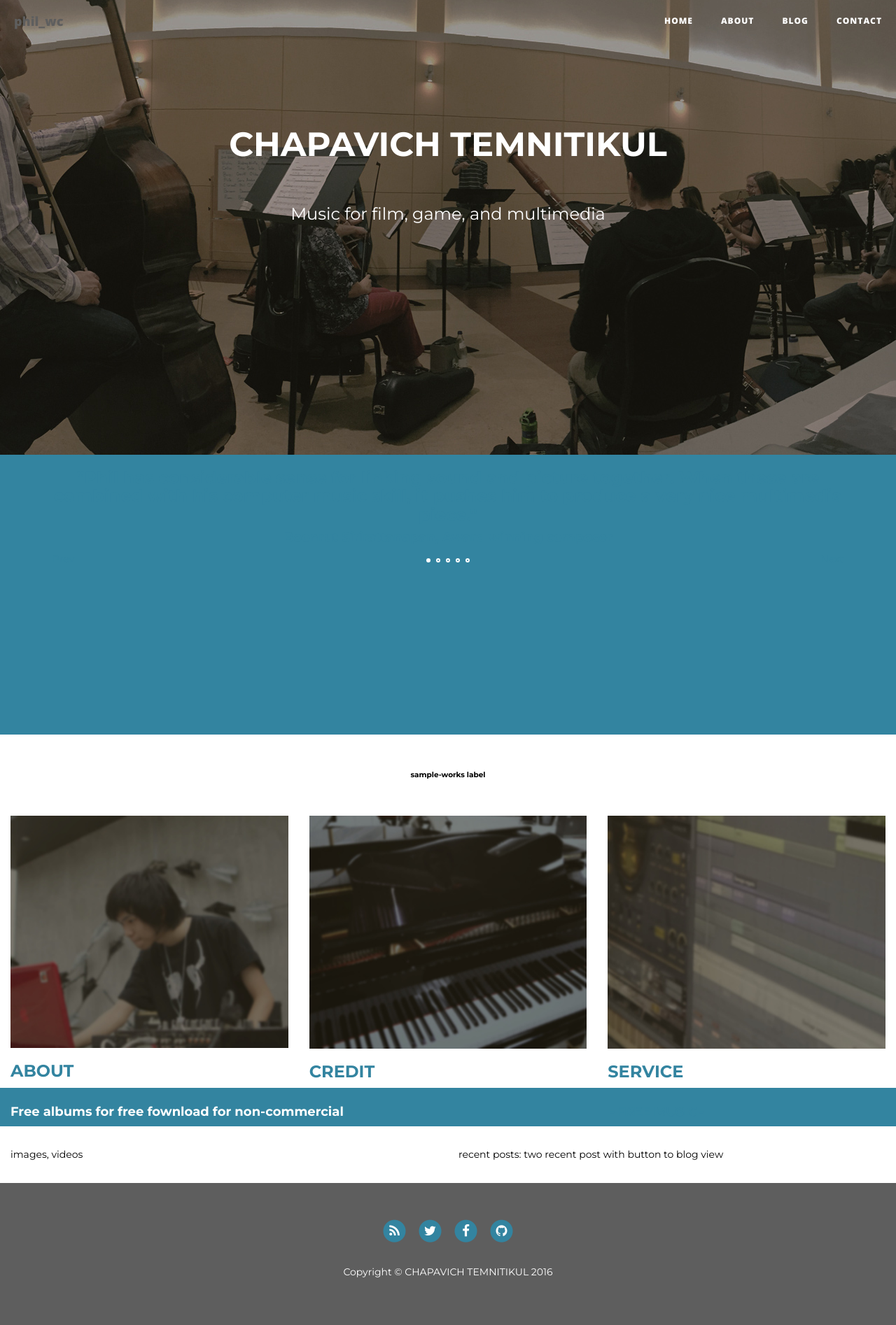
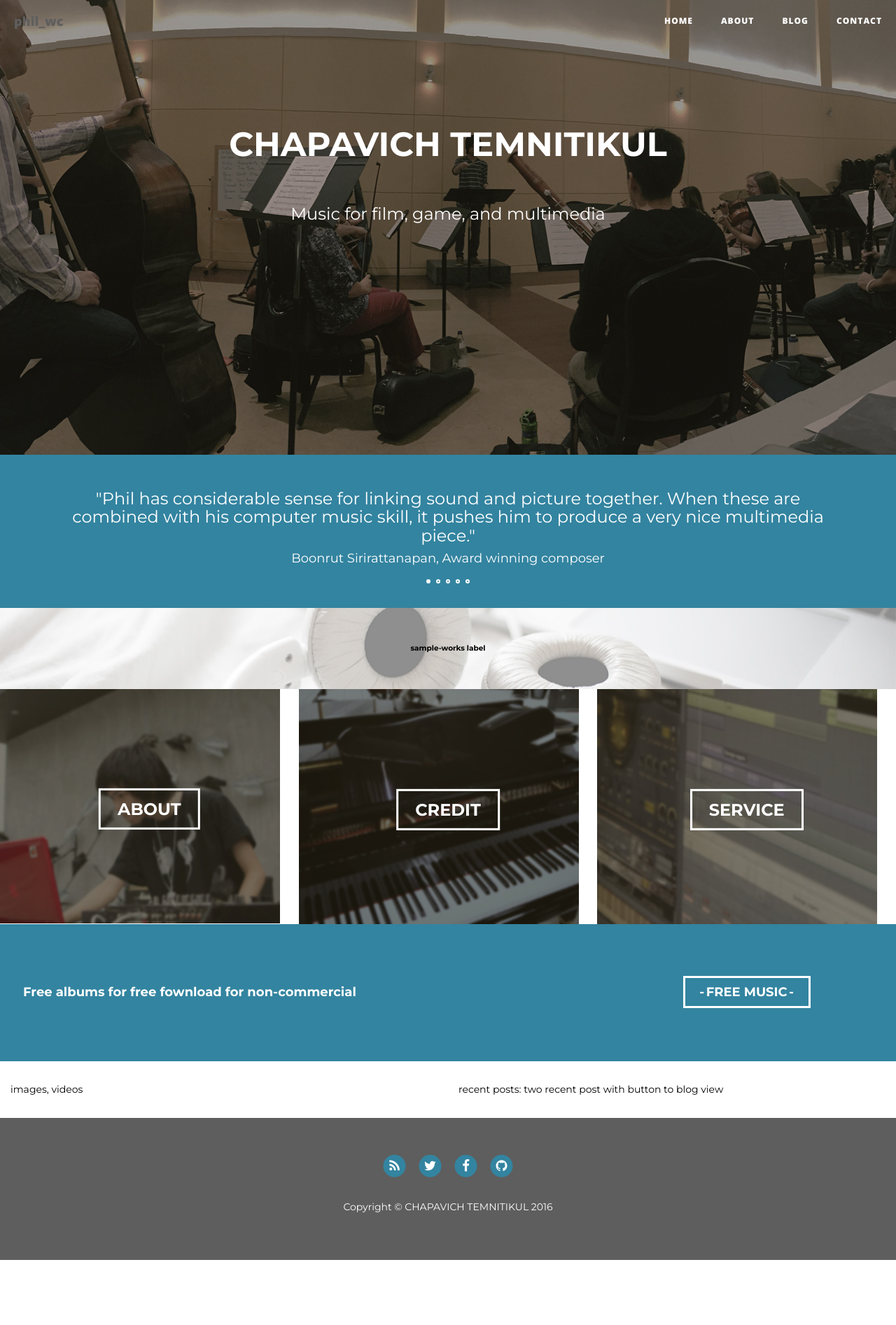
Before and after one commit to phil-wc/phil-wc.github.io, a Jekyll site: the page built from index.html, in a window 1280 px wide. Shown: the whole page at 70% size. Built offline with Jekyll 4.4.1, drawn with Linux system fonts in a browser that asks for light colours; nearby versions of some CDN libraries; the list of posts is cut into pages by our own code; after the commit the page ends 1801 px from its top, so only the background shows below that.

Commit message:
new css for dev

```diff
--- a/assets/css/main.css
+++ b/assets/css/main.css
@@ -7,12 +7,18 @@ body, h1, h2, h3, h4, h5, h6, .intro-header .site-heading .subheading, .home-hea
 .intro-header .post-heading .meta, .home-header .post-heading .meta {
   font-family: "Lora", "Times New Roman", serif; }
 
-.home .testimonial .filmfest img {
-  width: 100% !important;
-  height: auto; }
+.home .profile .content {
+  padding: 0 !important; }
 
-.home .testimonial .filmfest {
-  padding: 0 !important; }
+.home .testimonial .testimonial-text {
+  padding: 0 !important;
+  margin: 0 !important; }
+
+.home .profile .content .button-center-container {
+  position: absolute;
+  top: 50%;
+  left: 50%;
+  transform: translate(-50%, -50%); }
 
 body {
   font-size: 14px; }
@@ -46,6 +52,9 @@ img::-moz-selection {
 
 body {
   webkit-tap-highlight-color: #0085A1; }
+
+.container-fluid {
+  /* override shit */ }
 
 blockquote {
   font-style: italic; }
@@ -326,18 +335,35 @@ footer {
 
 .home .testimonial, .home .testimonial-text, .home .music {
   background-color: #3384a0; }
-.home .testimonial, .home .sample, .home .infomation, .home .music, .home .recentpost {
+.home .testimonial, .home .sample, .home .profile, .home .music, .home .recentpost {
   width: 100%; }
-.home .testimonial {
-  min-height: 400px; }
-  .home .testimonial .filmfest {
-    display: inline-block;
-    width: 50%; }
-  .home .testimonial .slider {
-    display: inline-block;
-    width: 50%; }
+.home .testimonial .testimonial-text .unslider {
+  padding: 30px;
+  color: #ffffff; }
+  .home .testimonial .testimonial-text .unslider h3, .home .testimonial .testimonial-text .unslider h4 {
+    font-weight: lighter; }
+.home .sample {
+  background: no-repeat center center;
+  background-size: cover;
+  background-image: url("/assets/img/home/sample-works-bg.jpg"); }
+  .home .sample .player-container .cover-img img {
+    max-width: 100%;
+    width: initial; }
 .home .music {
-  padding-top: 15px;
+  padding: 60px 0;
   color: #ffffff; }
-
-/*# sourceMappingURL=main.css.map */
+  .home .music h4, .home .music .description {
+    padding: 1em;
+    text-align: center; }
+    .home .music h4 .button-solid, .home .music .description .button-solid {
+      border: 3px solid #fff;
+      padding: 0.5em 1em;
+      color: #fff;
+      text-decoration: none; }
+  .home .music .description {
+    text-align: left; }
+.home .profile .content .button-center-container .button-solid {
+  border: 3px solid #fff;
+  padding: 0.5em 1em;
+  color: #fff;
+  text-decoration: none; }
```
